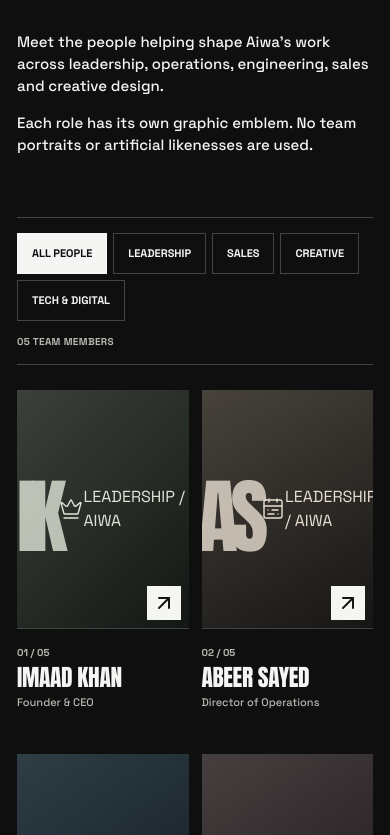
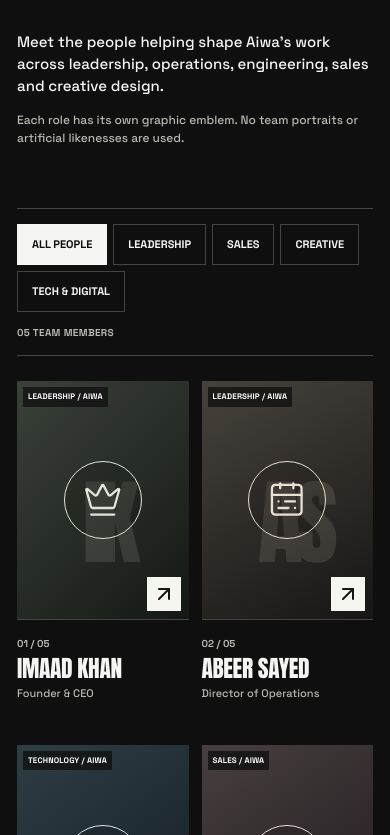
Before and after one commit to baba-dev/AMG-Web-V3, a Next.js app: page /team in a window 390 px wide. Shown: the part 2909-3744 px from the top of the page. Built offline with nearby package versions, Linux system fonts and the light colour scheme; a web font is replaced by a local one.

Commit message:
style(team): polish icon-based cards and profile dialog

```diff
--- a/src/app/team/team.css
+++ b/src/app/team/team.css
@@ -88,7 +88,7 @@
 
 .team-people{padding-bottom:clamp(95px,11vw,180px);border-bottom:1px solid var(--team-line);}
 .team-people__heading-note p{margin-bottom:15px;}
-.team-people__archive-note{font-size:clamp(12px,.95vw,14px);color:var(--team-muted);}
+.team-people__icon-note{font-size:clamp(12px,.95vw,14px);color:var(--team-muted);}
 .team-people__controls{display:flex;align-items:center;justify-content:space-between;gap:14px;margin-bottom:25px;padding-block:15px;border-top:1px solid var(--team-line);border-bottom:1px solid var(--team-line);}
 .team-people__filters{display:flex;flex-wrap:wrap;gap:6px;}
 .team-people__filter{font:700 11px/1.2 var(--font-space-grotesk);color:var(--team-ink);background:transparent;border:1px solid var(--team-line);padding:13px 14px;cursor:pointer;transition:color .2s,background .2s;}
@@ -100,11 +100,12 @@
 .team-person__visual--1{background:linear-gradient(150deg,#47423b,#171615);color:#e9dfd2;}
 .team-person__visual--2{background:linear-gradient(145deg,#2f3d44,#101a20);color:#d8e7ed;}
 .team-person__visual--3{background:linear-gradient(145deg,#473f3f,#1c171b);color:#e8dedf;}
-.team-person__visual img{object-fit:cover;transition:transform .6s;}
-.team-person:hover img{transform:scale(1.055);}
-.team-person__monogram{font:400 clamp(85px,13vw,205px)/1 var(--font-aiwa-poster),Impact,sans-serif;letter-spacing:-.09em;transform:translateY(8px);opacity:.8;transition:transform .5s,opacity .5s;user-select:none;}
-.team-person:hover .team-person__monogram{transform:translateY(-2px) scale(1.05);opacity:1;}
-.team-person__archive-tag{position:absolute;left:11px;top:13px;font:700 9px/1.3 var(--font-space-grotesk);letter-spacing:.02em;color:white;background:#111c;padding:8px;}
+.team-person__monogram{position:absolute;inset:auto;z-index:0;font:400 clamp(120px,17vw,270px)/1 var(--font-aiwa-poster),Impact,sans-serif;letter-spacing:-.09em;transform:translate(9%,25%);opacity:.12;transition:transform .5s,opacity .5s;user-select:none;}
+.team-person__icon{position:relative;z-index:1;display:grid;place-items:center;width:clamp(90px,11vw,160px);aspect-ratio:1;border:1px solid currentColor;border-radius:50%;background:rgba(0,0,0,.12);transition:transform .5s cubic-bezier(.2,.75,.2,1),background .3s;}
+.team-person__icon svg{width:52%;height:52%;}
+.team-person:hover .team-person__icon,.team-person:focus-visible .team-person__icon{transform:translateY(-7px) rotate(-7deg);background:rgba(255,255,255,.07);}
+.team-person:hover .team-person__monogram{transform:translate(12%,22%);opacity:.17;}
+.team-person__role-tag{position:absolute;left:11px;top:13px;font:700 9px/1.3 var(--font-space-grotesk);letter-spacing:.02em;color:white;background:#111c;padding:8px;}
 .team-person__view{position:absolute;right:14px;bottom:14px;background:#f6f6f1;color:#151515;width:45px;height:45px;display:flex;align-items:center;justify-content:center;transition:transform .3s;}
 .team-person:hover .team-person__view{transform:rotate(45deg);}
 .team-person__copy{display:flex;flex-direction:column;gap:7px;padding-block:17px 30px;border-top:1px solid var(--team-line);}
@@ -115,13 +116,13 @@
 .team-profile::backdrop{background:rgba(0,0,0,.76);backdrop-filter:blur(7px);}
 .team-profile__content{padding:clamp(25px,5vw,60px);position:relative;}
 .team-profile__close{position:absolute;right:16px;top:16px;display:grid;place-items:center;width:48px;height:48px;background:transparent;border:1px solid #696a63;color:inherit;cursor:pointer;}
-.team-profile__monogram{font:400 clamp(130px,28vw,230px)/.9 var(--font-aiwa-poster);color:#b8b7a9;opacity:.2;margin:55px 0 -8px;letter-spacing:-.07em;}
+.team-profile__symbol{height:clamp(135px,24vw,210px);margin:45px 0 12px;display:flex;align-items:center;justify-content:center;position:relative;color:#d9d8cb;}
+.team-profile__symbol svg{position:relative;z-index:1;}
+.team-profile__initials{position:absolute;inset:auto;font:400 clamp(120px,25vw,205px)/1 var(--font-aiwa-poster);letter-spacing:-.08em;opacity:.12;transform:translate(25%,11%);}
 .team-profile__label{font:700 12px var(--font-space-grotesk);letter-spacing:.08em;color:#b6b5a9;}
 .team-profile h3{font:400 clamp(44px,7vw,82px)/.95 var(--font-aiwa-poster);text-transform:uppercase;margin:12px 0;}
 .team-profile__role{font:700 19px/1.4 var(--font-space-grotesk);color:#dfdfd5;margin-bottom:27px!important;}
 .team-profile__bio{font:450 clamp(16px,2vw,21px)/1.5 var(--font-space-grotesk);margin-bottom:30px!important;}
-.team-profile__disclaimer{font:450 13px/1.5 var(--font-space-grotesk);color:#c2c2b9;padding-block:20px;border-top:1px solid #4a4b45;}
-.team-profile a{display:inline-flex;gap:15px;align-items:center;margin-top:18px;font:700 12px var(--font-space-grotesk);border-bottom:1px solid currentColor;padding-bottom:10px;}
 .team-profile :focus-visible{outline:2px solid white;outline-offset:3px;}
 
 .team-divisions{padding-bottom:clamp(95px,11vw,165px);border-bottom:1px solid var(--team-line);}
@@ -221,8 +222,9 @@
  .team-people__controls{align-items:start;flex-direction:column;}
  .team-people__grid{gap:13px;}
  .team-person__visual{aspect-ratio:.72;}
- .team-person__monogram{font-size:clamp(63px,21vw,130px);}
- .team-person__archive-tag{font-size:8px;line-height:1.2;padding:5px;left:6px;top:6px;}
+ .team-person__monogram{font-size:clamp(85px,24vw,160px);}
+ .team-person__icon{width:clamp(62px,20vw,104px);}
+ .team-person__role-tag{font-size:8px;line-height:1.2;padding:5px;left:6px;top:6px;}
  .team-person__view{width:34px;height:34px;right:8px;bottom:8px;}
  .team-person__copy strong{font-size:clamp(21px,6vw,31px);}
  .team-person__role{font-size:11px;}
```
